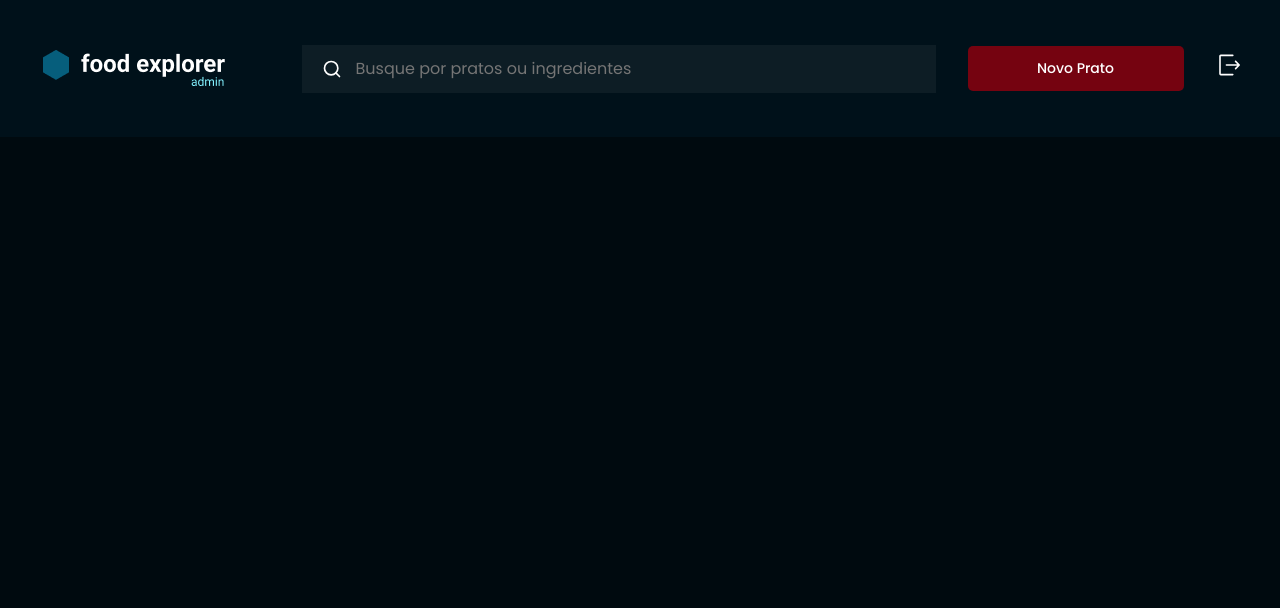
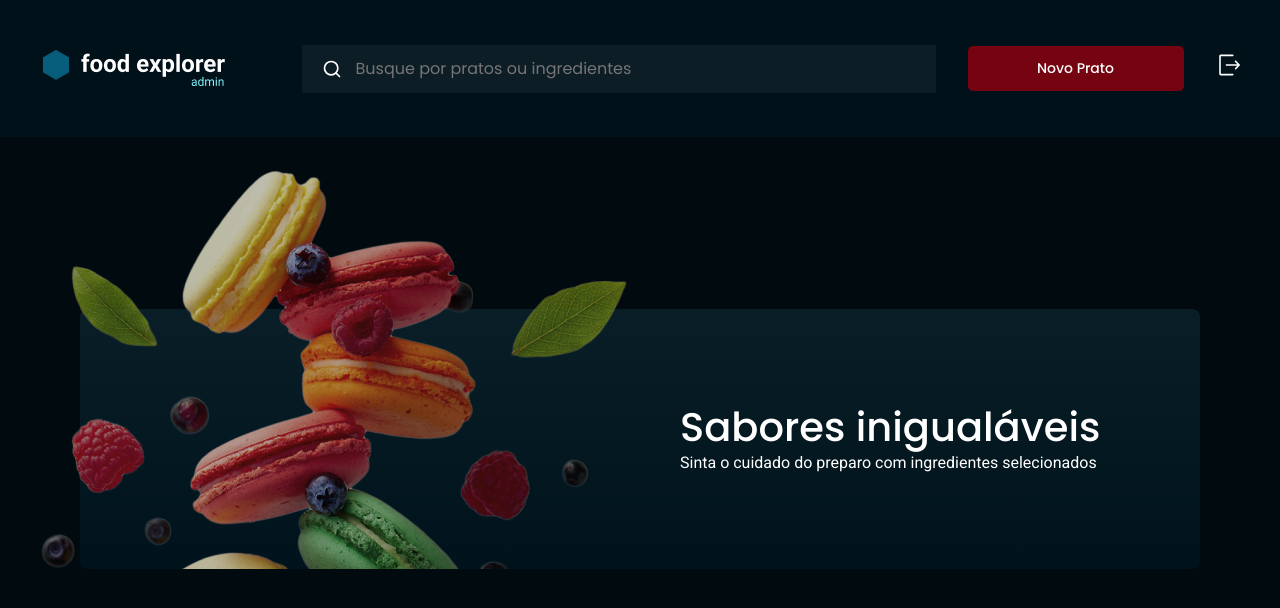
Before and after one commit to valdemirfilho/foodexplorer-test, a React (Vite) app: page / in a window 1280 px wide. Shown: the top 608 px of the page. Built offline with nearby package versions, Linux system fonts and the light colour scheme.

Commit message:
Adicionado card a tela inicial

```diff
--- a/src/Components/Header/styles.js
+++ b/src/Components/Header/styles.js
@@ -69,6 +69,11 @@ export const MobileContainer = styled.div`
       font-size: 2.4rem;
       line-height: 3.4rem;
       list-style-type: none;
+
+      border-bottom: solid ${({ theme }) => theme.COLORS.DARK_1000} 2px;
+      padding-bottom: 1rem;
+      width: 100%;
+
       a {
         color: ${({ theme }) => theme.COLORS.LIGHT_100};
       }
--- a/src/pages/Details/index.jsx
+++ b/src/pages/Details/index.jsx
@@ -2,6 +2,8 @@ import { Container, Content } from "./styles";
 import { Header } from "../../Components/Header";
 import { Input } from "../../Components/Input";
 import { FiSearch } from "react-icons/fi";
+
+import macaronImage from "../../assets/macaron.png";
 
 export function Details() {
   return (
@@ -12,7 +14,18 @@ export function Details() {
           icon={FiSearch}
         ></Input>
       </Header>
-      <Content></Content>
+      <Content>
+        <div className="rectangle">
+          <div>
+            <img src={macaronImage} alt="" />
+          </div>
+
+          <div>
+            <h1>Sabores inigualáveis</h1>
+            <p>Sinta o cuidado do preparo com ingredientes selecionados</p>
+          </div>
+        </div>
+      </Content>
     </Container>
   );
 }
--- a/src/pages/Details/styles.js
+++ b/src/pages/Details/styles.js
@@ -15,4 +15,82 @@ export const Container = styled.div`
 
 export const Content = styled.div`
   grid-area: content;
+
+  display: flex;
+  justify-content: center;
+
+  > .rectangle {
+    display: grid;
+    grid-template-columns: 1fr 1fr;
+    grid-template-areas: "a b";
+    height: 26rem;
+
+    margin-top: 17.2rem;
+    border-radius: 0.8rem;
+    background: linear-gradient(180deg, #091e26 0%, #00131c 100%);
+
+    position: relative;
+
+    div:nth-child(1) {
+      grid-area: a;
+
+      img {
+        position: absolute;
+        bottom: 0;
+        left: -6rem;
+      }
+    }
+
+    div:nth-child(2) {
+      grid-area: b;
+      display: flex;
+      flex-direction: column;
+
+      padding: 9rem 10rem 0 4rem;
+
+      h1 {
+        font-weight: 500;
+        font-size: 4rem;
+        line-height: 5.6rem;
+      }
+
+      p {
+        font-family: "Roboto";
+        font-style: normal;
+        font-weight: 400;
+        font-size: 1.6rem;
+        line-height: 1.6rem;
+      }
+    }
+  }
+
+  @media (max-width: 480px) {
+    padding: 1.6rem;
+    > .rectangle {
+      margin-top: 4.4rem;
+      height: 12rem;
+
+      div:nth-child(1) {
+        img {
+          width: 19.1rem;
+          left: -1rem;
+        }
+      }
+
+      div:nth-child(2) {
+        padding: 0;
+        justify-content: center;
+        h1 {
+          font-weight: 600;
+          font-size: 1.8rem;
+          line-height: 140%;
+        }
+
+        p {
+          font-weight: 400;
+          font-size: 12px;
+        }
+      }
+    }
+  }
 `;
```
Also changed, not shown: src/assets/macaron.png (added).
